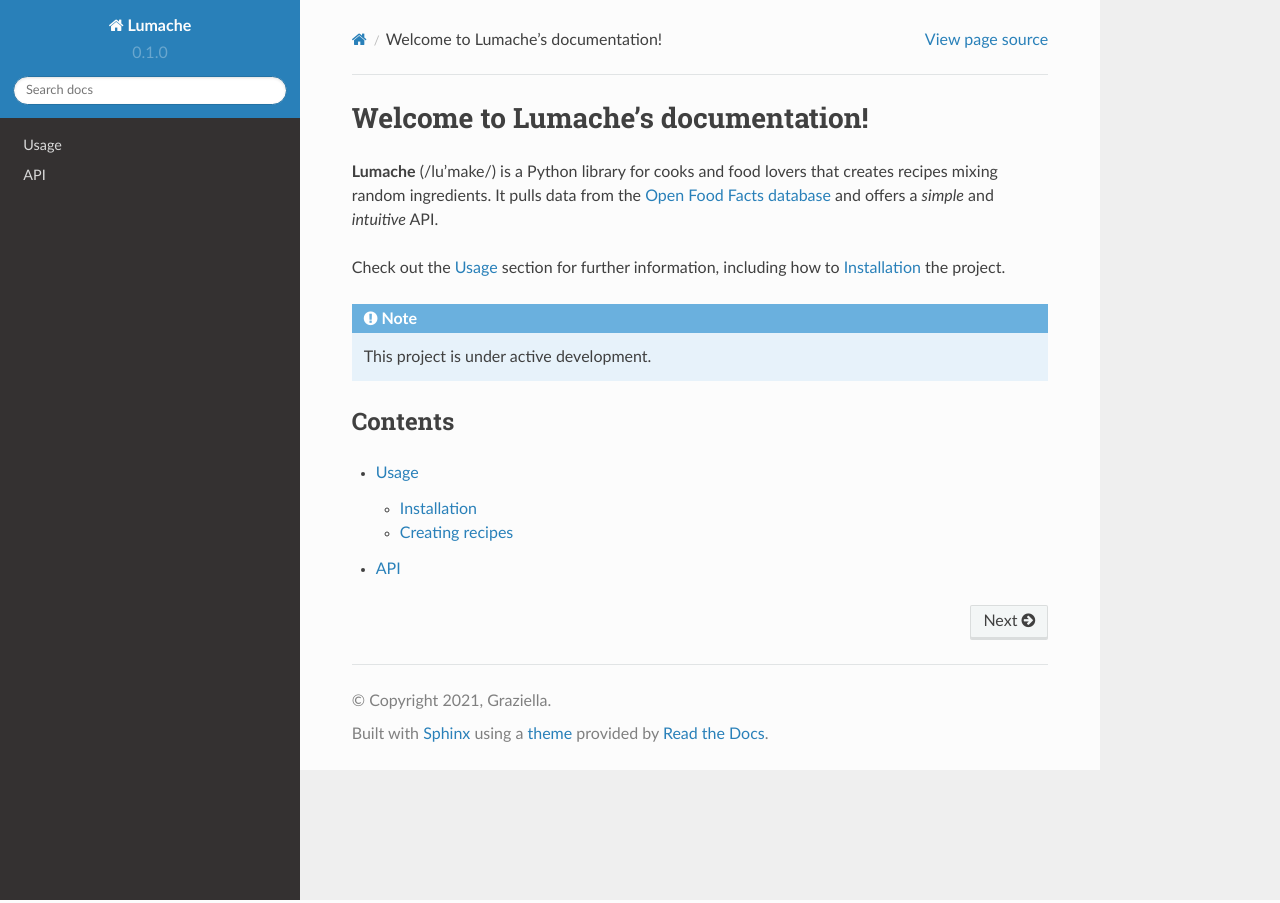
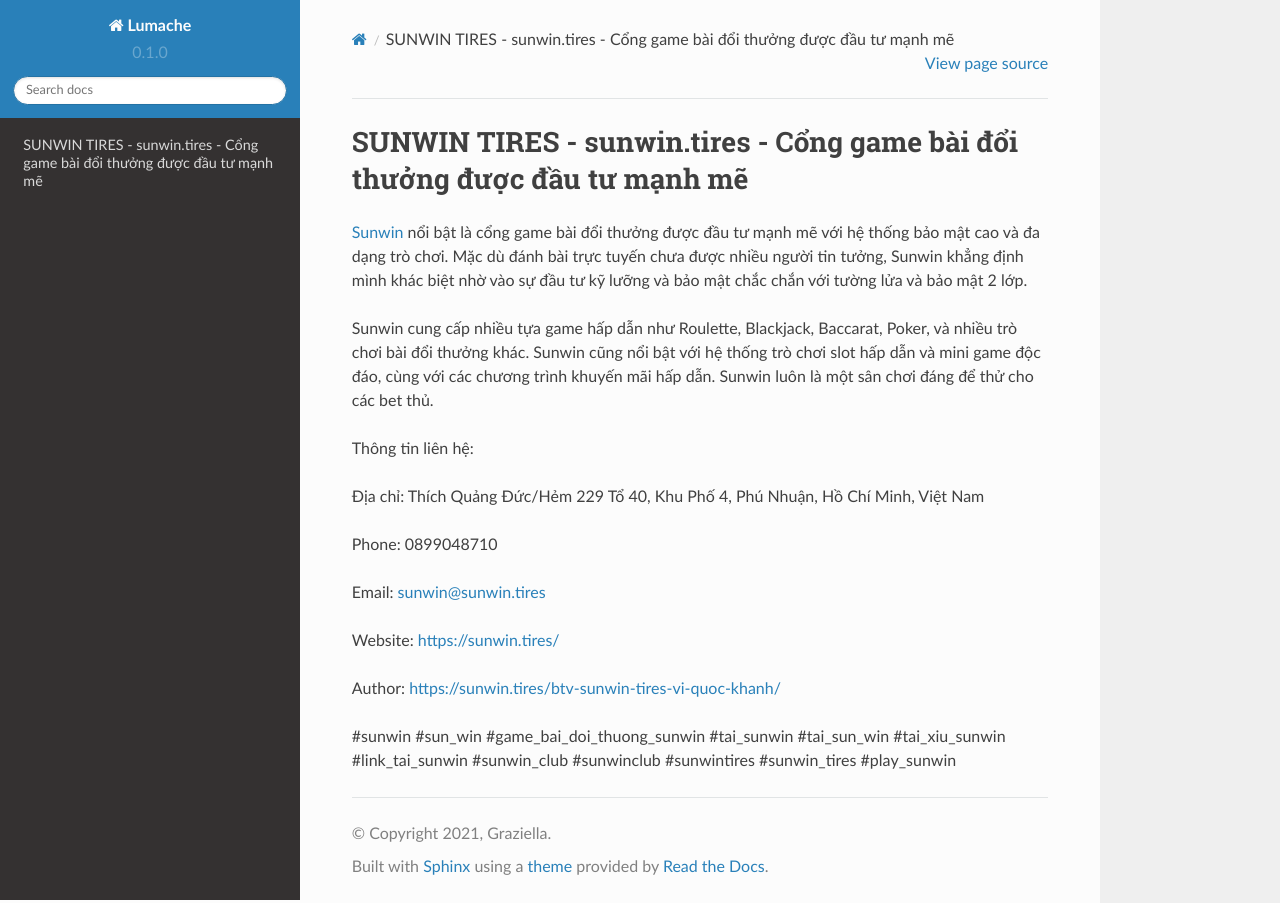
Before and after one commit to vqtranquocthuan424/sunwintires, a Sphinx documentation site: the page built from docs/source/index.rst, in a window 1280 px wide. Built offline with Sphinx 7.4.7 and the Read the Docs theme 2.0.0, drawn with Linux system fonts in a browser that asks for light colours.

Commit message:
Update index.rst

```diff
--- a/docs/source/index.rst
+++ b/docs/source/index.rst
@@ -1,22 +1,20 @@
-Welcome to Lumache's documentation!
+SUNWIN TIRES - sunwin.tires - Cổng game bài đổi thưởng được đầu tư mạnh mẽ
 ===================================
 
-**Lumache** (/lu'make/) is a Python library for cooks and food lovers
-that creates recipes mixing random ingredients.
-It pulls data from the `Open Food Facts database <https://world.openfoodfacts.org/>`_
-and offers a *simple* and *intuitive* API.
+`Sunwin <https://sunwin.tires/>`_ nổi bật là cổng game bài đổi thưởng được đầu tư mạnh mẽ với hệ thống bảo mật cao và đa dạng trò chơi. Mặc dù đánh bài trực tuyến chưa được nhiều người tin tưởng, Sunwin khẳng định mình khác biệt nhờ vào sự đầu tư kỹ lưỡng và bảo mật chắc chắn với tường lửa và bảo mật 2 lớp.
 
-Check out the :doc:`usage` section for further information, including
-how to :ref:`installation` the project.
+Sunwin cung cấp nhiều tựa game hấp dẫn như Roulette, Blackjack, Baccarat, Poker, và nhiều trò chơi bài đổi thưởng khác. Sunwin cũng nổi bật với hệ thống trò chơi slot hấp dẫn và mini game độc đáo, cùng với các chương trình khuyến mãi hấp dẫn. Sunwin luôn là một sân chơi đáng để thử cho các bet thủ.
 
-.. note::
+Thông tin liên hệ:
 
-   This project is under active development.
+Địa chỉ: Thích Quảng Đức/Hẻm 229 Tổ 40, Khu Phố 4, Phú Nhuận, Hồ Chí Minh, Việt Nam
 
-Contents
---------
+Phone: 0899048710
 
-.. toctree::
+Email: sunwin@sunwin.tires
 
-   usage
-   api
+Website: https://sunwin.tires/
+
+Author: https://sunwin.tires/btv-sunwin-tires-vi-quoc-khanh/
+
+#sunwin #sun_win #game_bai_doi_thuong_sunwin #tai_sunwin #tai_sun_win #tai_xiu_sunwin #link_tai_sunwin #sunwin_club #sunwinclub #sunwintires #sunwin_tires #play_sunwin
```
